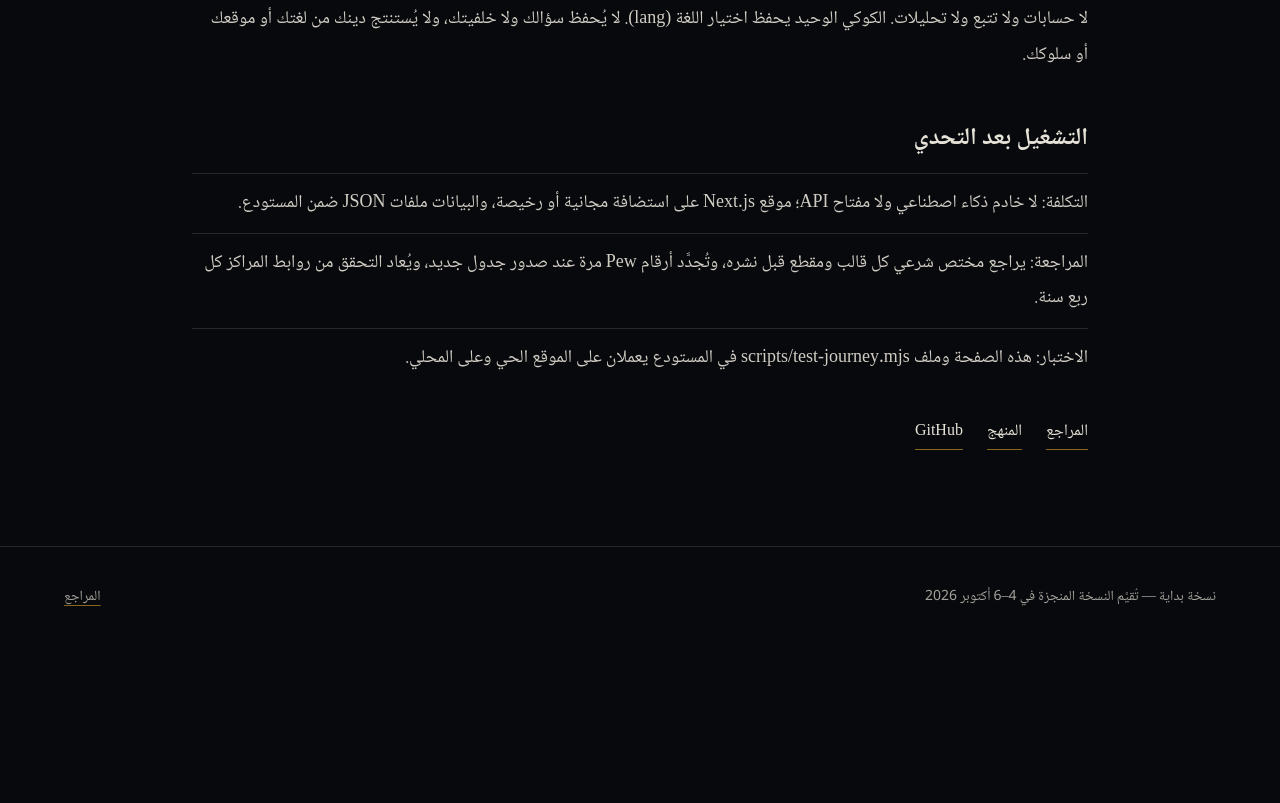
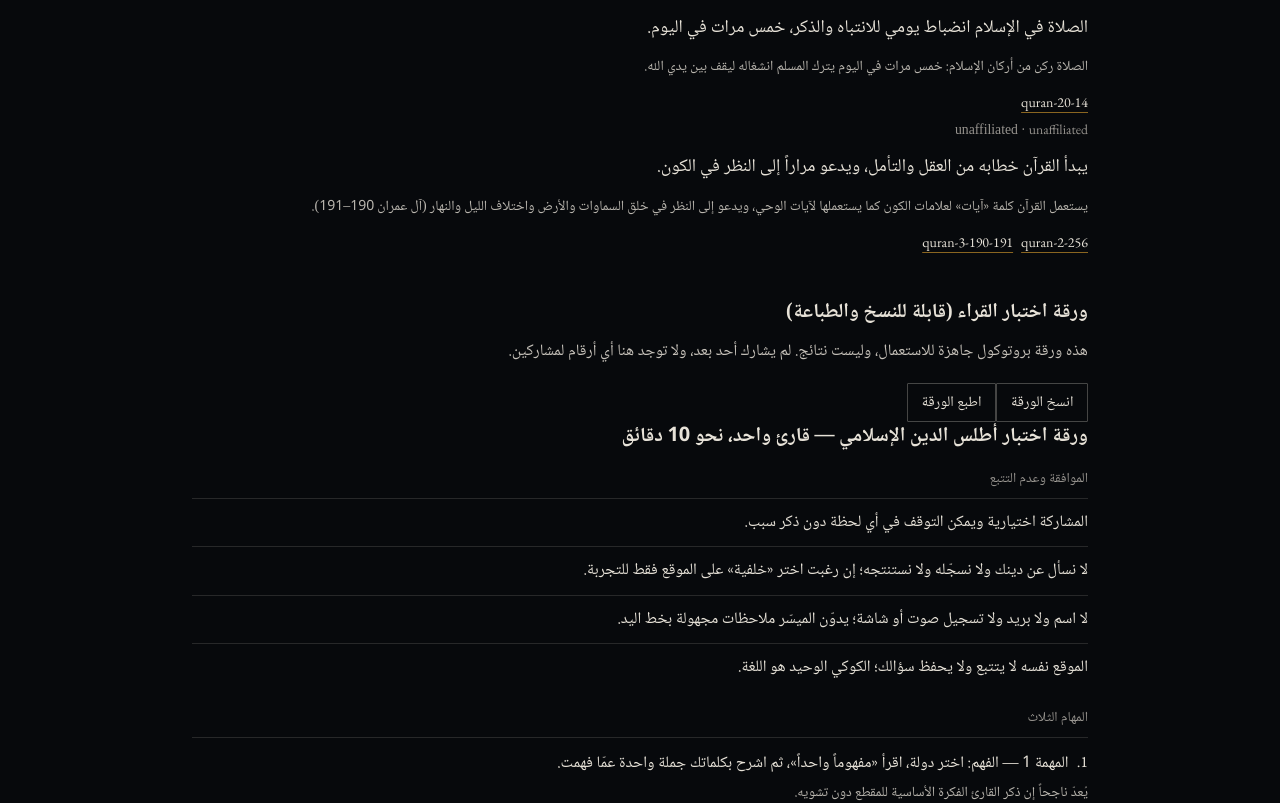
Before and after one commit to tmrsa1-ui/islamic-religion-atlas, a Next.js app: page /evaluation in a window 1280 px wide. Shown: the part 2480-3283 px from the top of the page. Before the commit the page ends 3127 px from the top, so only its background shows below. Built offline with nearby package versions, Linux system fonts and the light colour scheme; no server answers.

Commit message:
Cycle 6: /evaluation side-by-side demo and printable reader test sheet

```diff
--- a/app/evaluation/page.tsx
+++ b/app/evaluation/page.tsx
@@ -1,6 +1,7 @@
 import Link from "next/link";
 import { runJourney } from "@/lib/journey";
 import { getLocale } from "@/lib/i18n";
+import TestSheet from "@/components/TestSheet";
 
 export const dynamic = "force-dynamic";
 type Case = { id: string; iso3: string; q?: string; bg?: string; expect: "journey" | "abstain" | "missing" | "answer" };
@@ -28,6 +29,7 @@ export default function Evaluation() {
   // Value over the single-template alternative: same country, four explicit backgrounds -> how different are the texts?
   const base: any = runJourney({ iso3: "FRA", background: "christian" });
   const diffs = BGS.slice(1).map((b) => { const r: any = runJourney({ iso3: "FRA", background: b }); return { b, sim: jac(base.detail.en, r.detail.en), hsim: jac(base.headlines.map((h: any) => h.en).join(" "), r.headlines.map((h: any) => h.en).join(" ")), same: r.template_id === base.template_id }; });
+  const cmp = ["christian", "hindu", "buddhist_ea", "unaffiliated"].map((b) => { const r: any = runJourney({ iso3: "FRA", background: b }); const first = (t: string) => t.split(/(?<=[.!؟])\s/)[0]; return { b, tpl: r.template_id, h: r.headlines[0], d: r.detail, ids: r.detail.claim_ids as string[], first }; });
   // Repeatability: every case run three times must give byte-identical output.
   const stable = CASES.every((c) => { const j = () => JSON.stringify(runJourney({ iso3: c.iso3, background: c.bg, question: c.q })); const a = j(); return a === j() && a === j(); });
   const passed = rows.filter((r) => r.ok).length;
@@ -62,8 +64,46 @@ export default function Evaluation() {
       <h2 className="mt-12 text-2xl font-semibold">{ar ? "اختبار المستفيد: ما أُنجز وما لم يُنجز" : "User testing: what is done and what is not"}</h2>
       <ul className="mt-4 space-y-3 text-lg text-limestone/90">
         <li className="rule pt-3">{ar ? "أُنجز: قياس مسار المهمة في متصفح حقيقي، من الصفحة الرئيسية إلى رحلة مسنَدة بنقرة واحدة، ومن أي نسبة إلى صف مصدرها بنقرة واحدة." : "Done: task-path measurement in a real browser: home to a sourced journey in one click, and from any percentage to its source row in one click."}</li>
-        <li className="rule pt-3">{ar ? "لم يُنجز: اختبار مع قراء من الخلفيات المستهدفة. الخطة: ثمانية قراء على الأقل، ثلاث مهام (فهم مفهوم، إيجاد مصدر رقم، طرح سؤال حكم فيمتنع الأطلس)، وتُسجَّل الأخطاء وتُعدَّل الصياغة قبل 4–6 أكتوبر." : "Not done: testing with readers from the target backgrounds. Plan: at least eight readers, three tasks (grasp a concept, find the source of a number, ask a ruling question and see the atlas abstain), errors logged and wording revised before 4–6 October."}</li>
+        <li className="rule pt-3">{ar ? "لم يُنجز: اختبار مع قراء من الخلفيات المستهدفة. الخطة: ثمانية قراء على الأقل، ثلاث مهام (فهم مفهوم، إيجاد مصدر رقم، طرح سؤال حكم فيمتنع الأطلس)، وتُسجَّل الأخطاء وتُعدَّل الصياغة قبل 4–6 أكتوبر." : "Not done: testing with readers from the target backgrounds. Plan: at least eight readers, three tasks (grasp a concept, find the source of a number, ask a ruling question and see the atlas abstain), errors logged and wording revised before 4–6 October."}</li>
       </ul>
+      <h3 className="mt-8 text-xl font-semibold">{ar ? "الجانب إلى الجانب: قالب واحد مقابل قالب لكل خلفية" : "Side by side: one template versus a template per background"}</h3>
+      <p className="mt-2 text-limestone/85">{ar ? "المخرجات التالية حقيقية: تُولَّد الآن من المحرك لفرنسا بأربع خلفيات صريحة. القالب الواحد كان سيعرض النص الأول نفسه للجميع. الجمل مقتبسة من الحزمة المغلقة وكل مقطع يحمل معرّف مصدره." : "These outputs are real: they are generated now by the engine for France under four explicit backgrounds. A single template would show the first text to everyone. Sentences come from the closed pack and each passage carries its source id."}</p>
+      <div className="sbs mt-4">
+        {cmp.map((c) => (
+          <div key={c.b} className="sbs-col">
+            <p className="kicker">{c.b} · <span className="num">{c.tpl}</span></p>
+            <p className="mt-2 text-lg" dir="auto">{c.h[ar ? "ar" : "en"]}</p>
+            <p className="mt-2 text-sm text-limestone/80" dir="auto">{c.first(c.d[ar ? "ar" : "en"])}</p>
+            <p className="mt-2 text-sm">{c.ids.map((id) => <Link key={id} href={`/references#${id}`} className="latin underline me-2">{id}</Link>)}</p>
+          </div>
+        ))}
+      </div>
+      <h3 className="mt-10 text-xl font-semibold">{ar ? "ورقة اختبار القراء (قابلة للنسخ والطباعة)" : "Reader test sheet (copyable, printable)"}</h3>
+      <p className="mt-2 text-limestone/85">{ar ? "هذه ورقة بروتوكول جاهزة للاستعمال، وليست نتائج. لم يشارك أحد بعد، ولا توجد هنا أي أرقام لمشاركين." : "This is a protocol ready to use, not results. Nobody has taken part yet and there are no participant figures anywhere on this page."}</p>
+      <div className="mt-4"><TestSheet ar={ar} s={ar ? {
+        title: "ورقة اختبار أطلس الدين الإسلامي — قارئ واحد، نحو 10 دقائق",
+        consent: ["المشاركة اختيارية ويمكن التوقف في أي لحظة دون ذكر سبب.", "لا نسأل عن دينك ولا نسجّله ولا نستنتجه؛ إن رغبت اختر «خلفية» على الموقع فقط للتجربة.", "لا اسم ولا بريد ولا تسجيل صوت أو شاشة؛ يدوّن الميسّر ملاحظات مجهولة بخط اليد.", "الموقع نفسه لا يتتبع ولا يحفظ سؤالك؛ الكوكي الوحيد هو اللغة."],
+        tasks: [
+          { t: "المهمة 1 — الفهم: اختر دولة، اقرأ «مفهوماً واحداً»، ثم اشرح بكلماتك جملة واحدة عمّا فهمت.", ok: "يُعدّ ناجحاً إن ذكر القارئ الفكرة الأساسية للمقطع دون تشويه." },
+          { t: "المهمة 2 — المصدر: ابحث عن مصدر إحدى النسب المئوية على صفحة الدولة.", ok: "يُعدّ ناجحاً إن وصل إلى صف المصدر في المراجع دون مساعدة، ويُسجَّل عدد النقرات." },
+          { t: "المهمة 3 — الامتناع: اطرح سؤالاً عن حكم شرعي (مثلاً: هل كذا واجب؟).", ok: "يُعدّ ناجحاً إن فهم القارئ أن الأطلس امتنع وأحال إلى أهل العلم، ولم يعدّ ذلك جواباً." },
+        ],
+        obs: ["القارئ (رقم فقط)", "المهمة", "نجح؟", "نقرات", "أين تعثّر؟", "ماذا اقترح؟"],
+        copy: "انسخ الورقة", copied: "نُسخت", print: "اطبع الورقة",
+        note: "بعد كل جلسة: تُجمع الملاحظات دون هوية، وتُعدَّل الصياغة، ولا تُنشر أرقام إلا بعد إجراء الاختبار فعلاً.",
+      } : {
+        title: "Islamic Religion Atlas test sheet — one reader, about 10 minutes",
+        consent: ["Taking part is voluntary and you can stop at any time without giving a reason.", "We do not ask about, record or infer your religion. If you wish, pick a 'background' on the site only to try the feature.", "No name, email, audio or screen recording; the facilitator takes anonymous handwritten notes.", "The site itself does not track you or store your question; the only cookie is the language."],
+        tasks: [
+          { t: "Task 1 — Understanding: pick a country, read 'one concept', then say in one sentence, in your own words, what you understood.", ok: "Counts as success if the reader states the passage's core idea without distortion." },
+          { t: "Task 2 — Source: find the source of one of the percentages on a country page.", ok: "Counts as success if they reach the source row in References unaided; record the number of clicks." },
+          { t: "Task 3 — Abstention: ask a question about a religious ruling (for example, is X obligatory?).", ok: "Counts as success if the reader understands that the atlas abstained and referred them to scholars, and did not take it as an answer." },
+        ],
+        obs: ["Reader (number only)", "Task", "Success?", "Clicks", "Where did they stumble?", "What did they suggest?"],
+        copy: "Copy the sheet", copied: "Copied", print: "Print the sheet",
+        note: "After each session: collect the notes without identity, revise the wording, and publish no figures until the test has actually been run.",
+      }} /></div>
+
       <h2 className="mt-12 text-2xl font-semibold">{ar ? "ما الذي يفعله الذكاء الاصطناعي هنا، وما لا يفعله" : "What the AI does here, and what it does not"}</h2>
       <ul className="mt-4 space-y-3 text-lg text-limestone/90">
         <li className="rule pt-3">{ar ? "يفعل: توجيه القالب حسب دولة الزائر أو خلفيته المعلنة، واسترجاع مقاطع من حزمة مغلقة بمطابقة لفظية، وإسناد كل جملة إلى معرّف مصدر، والامتناع والإحالة في الفتوى والحدود والردة والأحكام الخاصة بالجنسين والسياسة المعاصرة." : "It does: route the template by country or stated background, retrieve passages from a closed pack by lexical matching, attach a source id to every claim, and abstain with referral on fatwa, hudud, apostasy, gender rulings and contemporary politics."}</li>
@@ -77,7 +117,7 @@ export default function Evaluation() {
       <h2 className="mt-12 text-2xl font-semibold">{ar ? "التشغيل بعد التحدي" : "Operating it after the challenge"}</h2>
       <ul className="mt-4 space-y-3 text-lg text-limestone/90">
         <li className="rule pt-3">{ar ? "التكلفة: لا خادم ذكاء اصطناعي ولا مفتاح API؛ موقع Next.js على استضافة مجانية أو رخيصة، والبيانات ملفات JSON ضمن المستودع." : "Cost: no model server and no API key; a Next.js site on free or low-cost hosting, with data as JSON files in the repository."}</li>
-        <li className="rule pt-3">{ar ? "المراجعة: يراجع مختص شرعي كل قالب ومقطع قبل نشره، وتُجدَّد أرقام Pew مرة عند صدور جدول جديد، ويُعاد التحقق من روابط المراكز كل ربع سنة." : "Review: a qualified scholar reviews each template and passage before it ships, Pew figures are refreshed when a new table is published, and centre links are re-verified quarterly."}</li>
+        <li className="rule pt-3">{ar ? "المراجعة: يراجع مختص شرعي كل قالب ومقطع قبل نشره، وتُجدَّد أرقام Pew مرة عند صدور جدول جديد، ويُعاد التحقق من روابط المراكز كل ربع سنة." : "Review: a qualified scholar reviews each template and passage before it ships, Pew figures are refreshed when a new table is published, and centre links are re-verified quarterly."}</li>
         <li className="rule pt-3">{ar ? "الاختبار: هذه الصفحة وملف scripts/test-journey.mjs في المستودع يعملان على الموقع الحي وعلى المحلي." : "Testing: this page and scripts/test-journey.mjs in the repository run against the live site and locally."}</li>
       </ul>
       <p className="mt-10 flex flex-wrap gap-x-6 gap-y-2"><Link href="/references" className="lnk-strong">{ar ? "المراجع" : "References"}</Link><Link href="/method" className="lnk-strong">{ar ? "المنهج" : "Method"}</Link><a className="lnk-strong" href="https://github.com/tmrsa1-ui/islamic-religion-atlas" target="_blank" rel="noopener noreferrer">GitHub</a></p>
```
